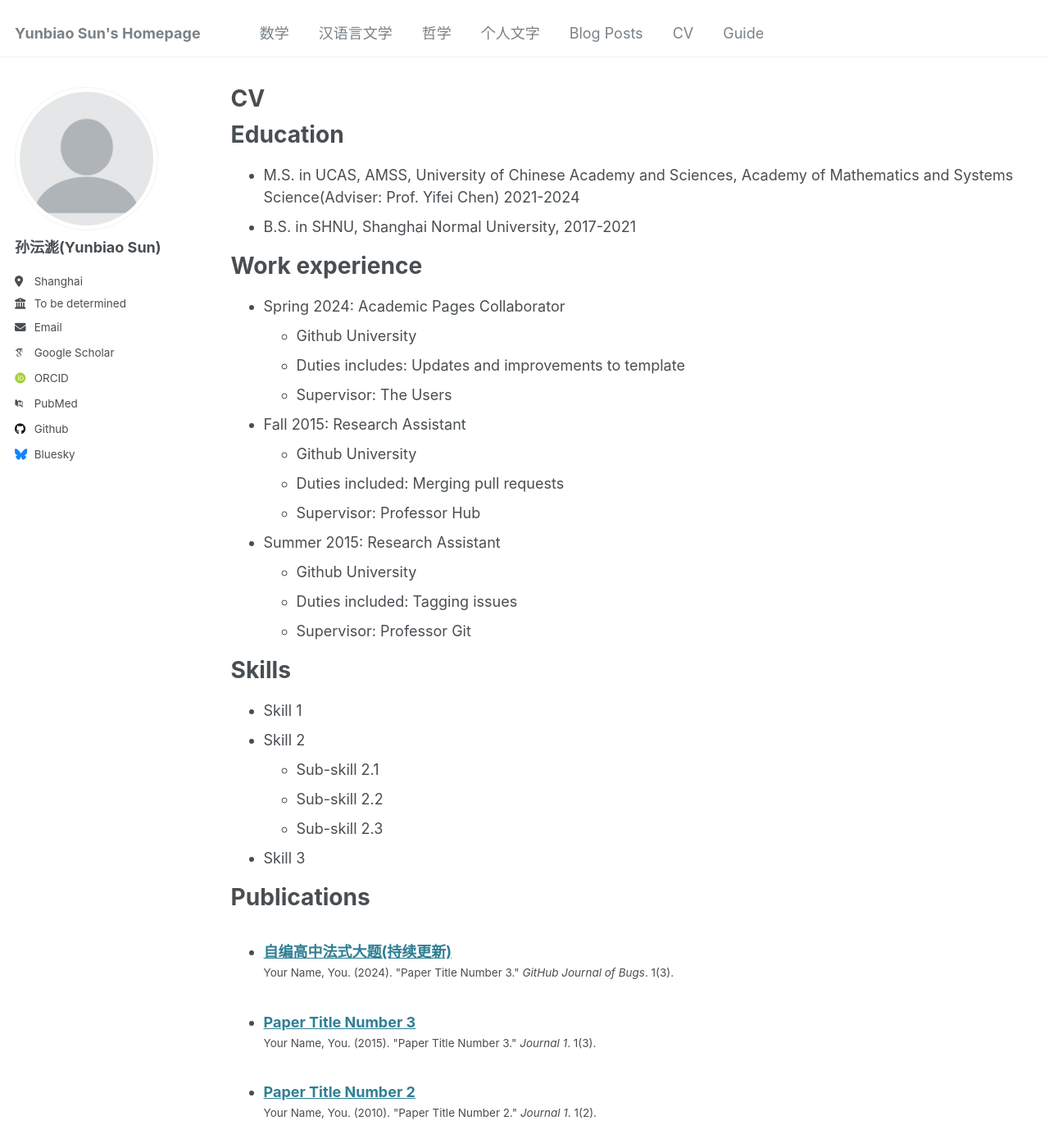
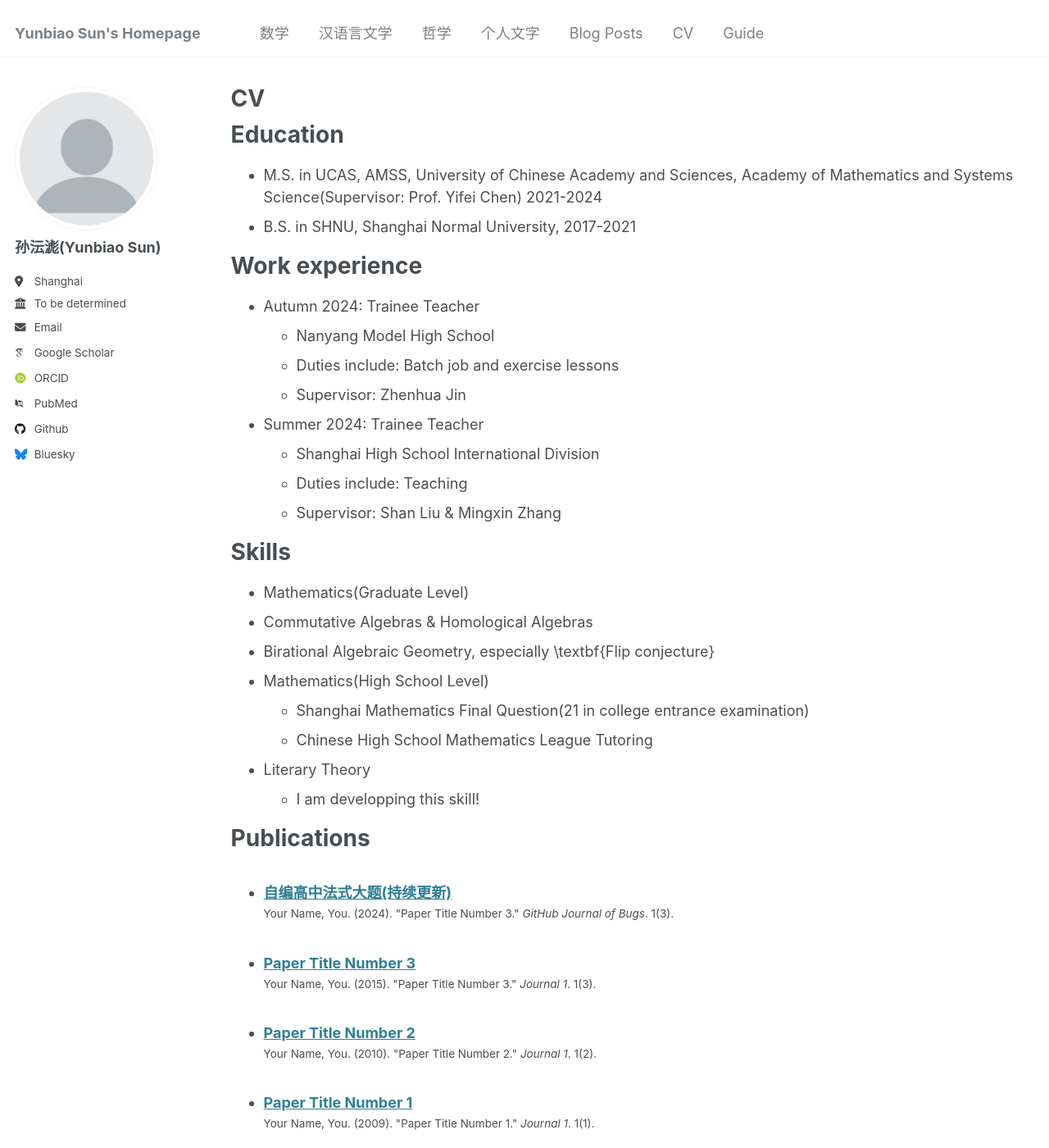
Before and after one commit to YunbiaoSun/YunbiaoSun.github.io, a Jekyll site: the page built from _pages/cv.md, in a window 1280 px wide and 1400 px high. Shown: the whole window at 82% size. Built offline with Jekyll 4.4.1, drawn with Linux system fonts in a browser that asks for light colours; some web fonts are replaced.

Commit message:
CV skill补全

```diff
--- a/_pages/cv.md
+++ b/_pages/cv.md
@@ -11,34 +11,31 @@ redirect_from:
 
 Education
 ======
-* M.S. in UCAS, AMSS, University of Chinese Academy and Sciences, Academy of Mathematics and Systems Science(Adviser: Prof. Yifei Chen) 2021-2024
+* M.S. in UCAS, AMSS, University of Chinese Academy and Sciences, Academy of Mathematics and Systems Science(Supervisor: Prof. Yifei Chen) 2021-2024
 * B.S. in SHNU, Shanghai Normal University, 2017-2021
 
 Work experience
 ======
-* Spring 2024: Academic Pages Collaborator
-  * Github University
-  * Duties includes: Updates and improvements to template
-  * Supervisor: The Users
+* Autumn 2024: Trainee Teacher
+  * Nanyang Model High School
+  * Duties include: Batch job and exercise lessons
+  * Supervisor: Zhenhua Jin
 
-* Fall 2015: Research Assistant
-  * Github University
-  * Duties included: Merging pull requests
-  * Supervisor: Professor Hub
-
-* Summer 2015: Research Assistant
-  * Github University
-  * Duties included: Tagging issues
-  * Supervisor: Professor Git
+* Summer 2024: Trainee Teacher
+  * Shanghai High School International Division
+  * Duties include: Teaching
+  * Supervisor: Shan Liu & Mingxin Zhang
 
 Skills
 ======
-* Skill 1
-* Skill 2
-  * Sub-skill 2.1
-  * Sub-skill 2.2
-  * Sub-skill 2.3
-* Skill 3
+* Mathematics(Graduate Level)
+ * Commutative Algebras & Homological Algebras
+ * Birational Algebraic Geometry, especially \textbf{Flip conjecture}
+* Mathematics(High School Level)
+  * Shanghai Mathematics Final Question(21 in college entrance examination)
+  * Chinese High School Mathematics League Tutoring
+* Literary Theory
+  * I am developping this skill!
 
 Publications
 ======
```
